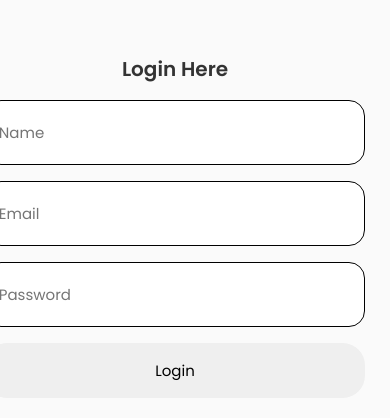
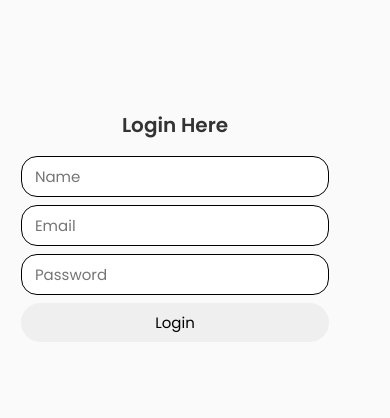
Before and after one commit to John-Kimani/auth_redux, a React (Create React App) app: page / in a window 390 px wide. Shown: the part 144-562 px from the top of the page. Built offline with nearby package versions, Linux system fonts and the light colour scheme.

Commit message:
Dev: Responsive homepage

```diff
--- a/src/App.css
+++ b/src/App.css
@@ -181,4 +181,5 @@ img {
     margin-left: var(--mb-1);
     margin-right: var(--mb-1);
   }
+
 }
--- a/src/components/Auth/login.css
+++ b/src/components/Auth/login.css
@@ -19,8 +19,7 @@
 
 .login__form > input {
     border-radius: 1.4rem;
-    min-width: 380px;
-    padding: 20px 0;
+    padding: 10px 0;
     outline: none;
     border: 1px solid black;
     border-radius: 1rem;
@@ -29,6 +28,42 @@
 }
 
 .submit__button {
-    padding: 1rem 0.4rem;
+    padding: 0.8rem 0.4rem;
     border-radius: 1.4rem;
 }
+
+
+/*=============== BREAKPOINTS ===============*/
+
+/* For medium devices */
+
+@media screen and (max-width: 576px) {
+    .login__form{
+        padding: 2rem;
+    }
+
+    .login__form > input {
+        padding: 8px 0;
+        border-radius: 1rem;
+        padding-left: 0.8rem;
+        margin-bottom: var(--mb-0-5);
+    }
+
+    .submit__button {
+        padding: 0.5rem 0rem;
+    }
+
+  }
+
+/* For small devices */
+@media screen and (max-width: 350px) {
+
+    .login__form > input {
+        border-radius: 1rem;
+        padding-left: 0.8rem;
+        margin-bottom: var(--mb-1);
+        border: 1px solid blue;
+        size: 2;
+    }
+
+}
```
